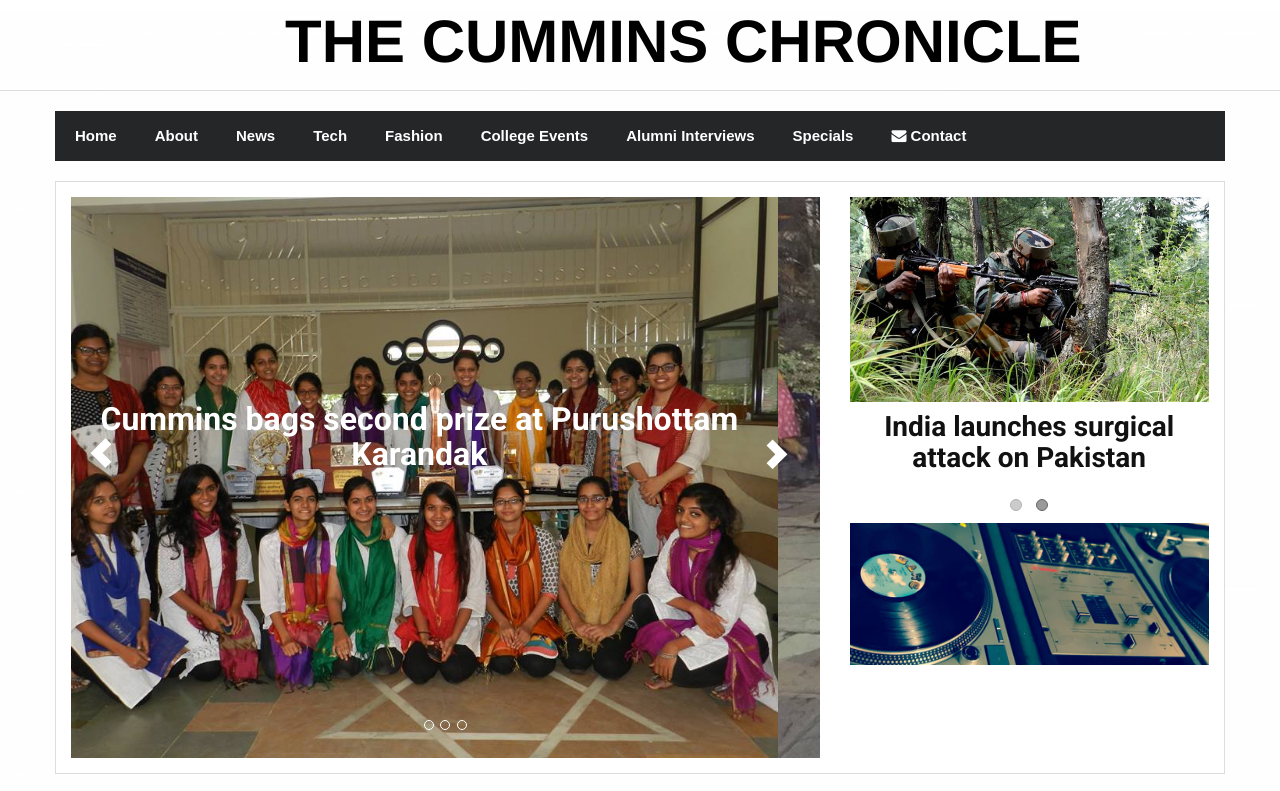
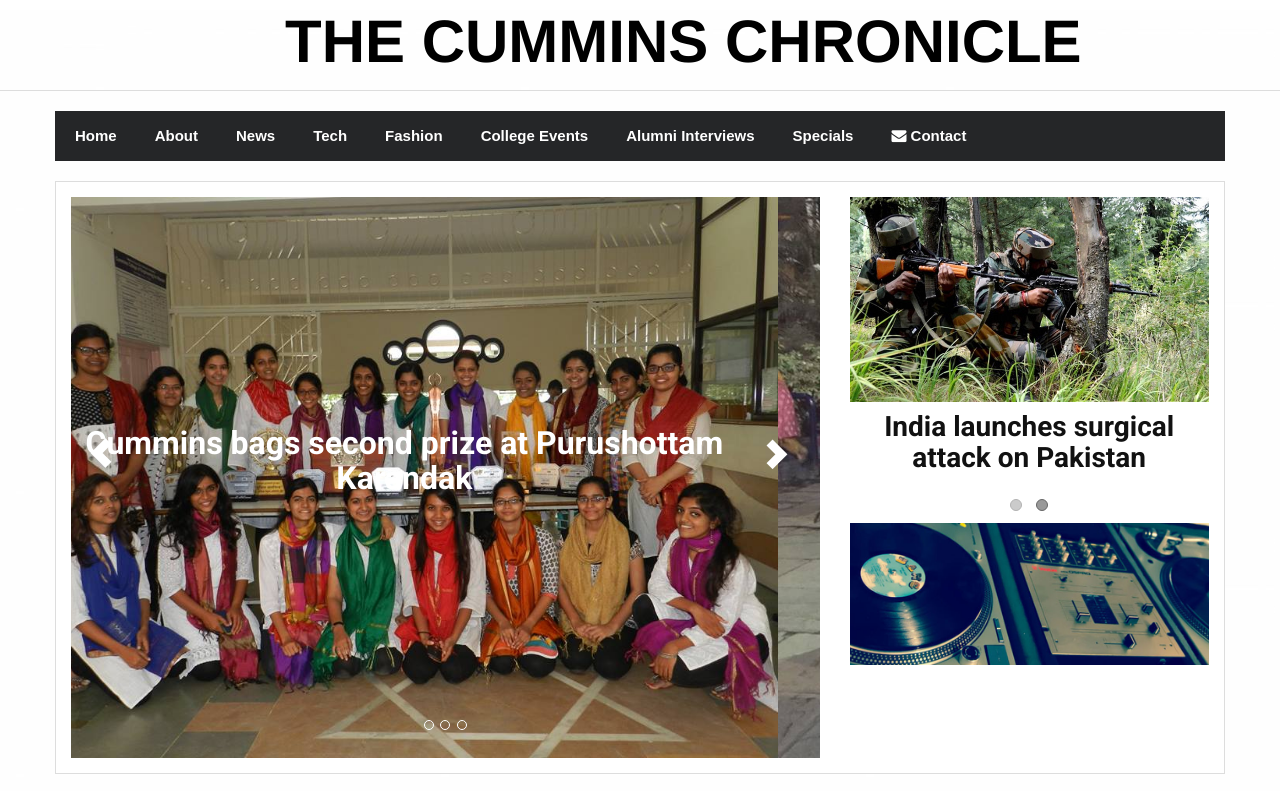
Before and after one commit to TheCumminsChronicle/TheCumminsChronicle.github.io, a plain HTML site: page index.html in a window 1280 px wide. Shown: the top 791 px of the page. Drawn offline with Linux system fonts and the light colour scheme; files whose address does not match are found by name; a web font is replaced by a local one.

Commit message:
Update index.html

```diff
--- a/index.html
+++ b/index.html
@@ -50,17 +50,6 @@
 }
 body{
 background-image: url("images/white.jpg");
-}
-
-.item{
-position: relative;
-}
-
-.item a h3{
-position: absolute;
-width: 100%;
-text-align: center;
-top: 0;
 }
 
 </style>
```
